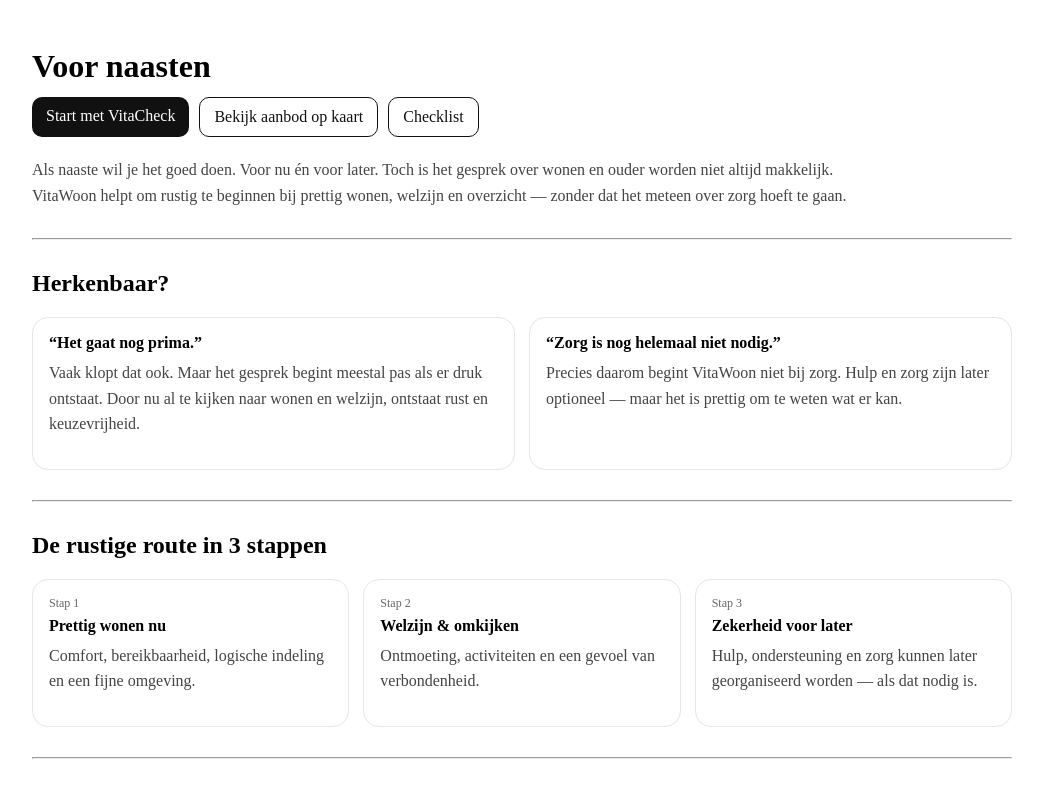
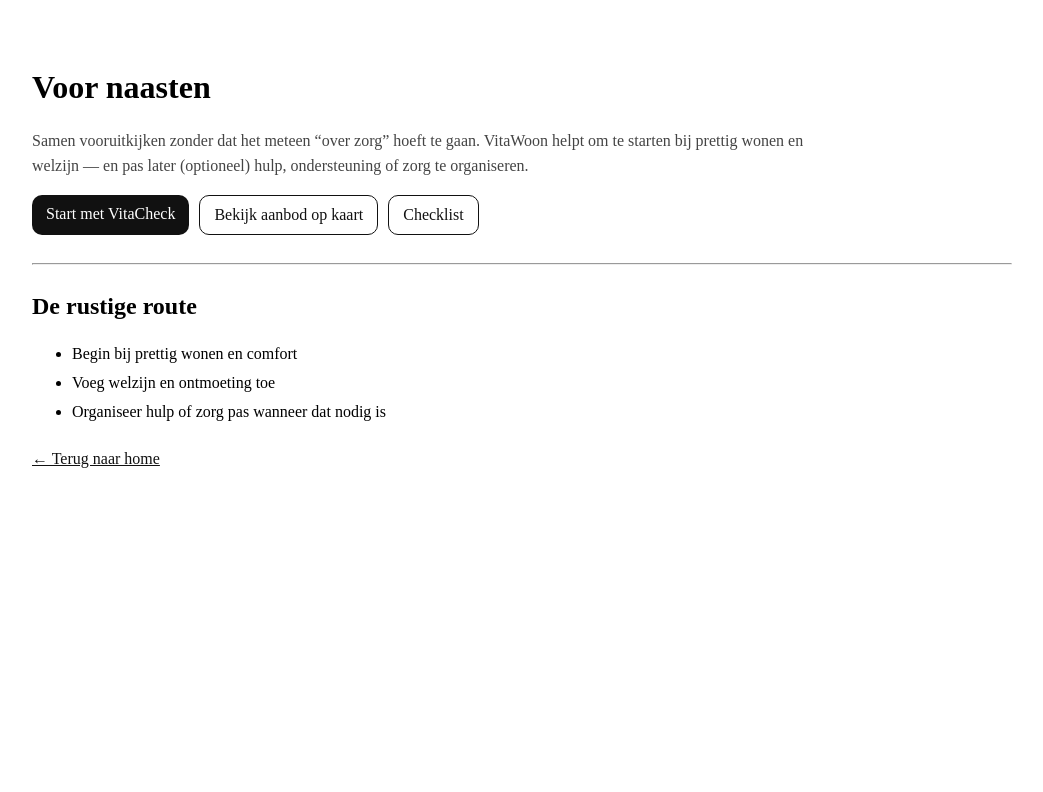
Before and after one commit to 4gcnny5cxp-dot/VitaWoon-demo-clean, a Next.js app: page /voor-naasten in a window 1280 px wide. Shown: the top 792 px of the page, without its empty margins (118-1161 px from the left). Built offline with nearby package versions, Linux system fonts and the light colour scheme.

Commit message:
Update voor-naasten.tsx

```diff
--- a/pages/voor-naasten.tsx
+++ b/pages/voor-naasten.tsx
@@ -1,2 +1,49 @@
-import VoorNaasten from "./voor-naasten/index";
-export default VoorNaasten;
+export default function VoorNaasten() {
+  return (
+    <main style={{ padding: 40, maxWidth: 980, margin: "0 auto" }}>
+      <h1>Voor naasten</h1>
+
+      <p style={{ marginTop: 12, color: "#444", lineHeight: 1.6, maxWidth: 820 }}>
+        Samen vooruitkijken zonder dat het meteen “over zorg” hoeft te gaan.
+        VitaWoon helpt om te starten bij prettig wonen en welzijn — en pas later
+        (optioneel) hulp, ondersteuning of zorg te organiseren.
+      </p>
+
+      <div style={{ display: "flex", gap: 10, flexWrap: "wrap", marginTop: 14 }}>
+        <a
+          href="/vitacheck"
+          style={{ padding: "10px 14px", borderRadius: 10, background: "#111", color: "#fff", textDecoration: "none" }}
+        >
+          Start met VitaCheck
+        </a>
+        <a
+          href="/woningen/kaart"
+          style={{ padding: "10px 14px", borderRadius: 10, border: "1px solid #111", color: "#111", textDecoration: "none" }}
+        >
+          Bekijk aanbod op kaart
+        </a>
+        <a
+          href="/voor-naasten-checklist"
+          style={{ padding: "10px 14px", borderRadius: 10, border: "1px solid #111", color: "#111", textDecoration: "none" }}
+        >
+          Checklist
+        </a>
+      </div>
+
+      <hr style={{ margin: "28px 0" }} />
+
+      <h2>De rustige route</h2>
+      <ul style={{ lineHeight: 1.8, marginTop: 10 }}>
+        <li>Begin bij prettig wonen en comfort</li>
+        <li>Voeg welzijn en ontmoeting toe</li>
+        <li>Organiseer hulp of zorg pas wanneer dat nodig is</li>
+      </ul>
+
+      <p style={{ marginTop: 24 }}>
+        <a href="/" style={{ textDecoration: "underline", color: "#111" }}>
+          ← Terug naar home
+        </a>
+      </p>
+    </main>
+  );
+}
```
